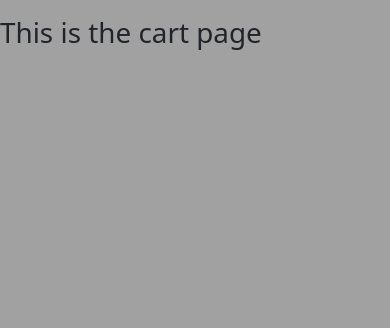
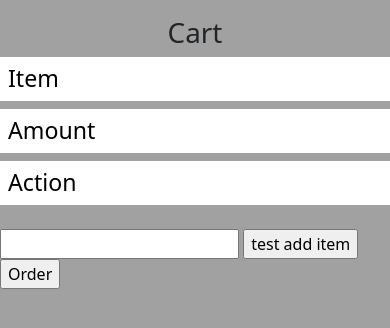
Before and after one commit to BUMETCS673/project-f23team3, a Flask app: page /cart in a window 390 px wide. Shown: the part 56-384 px from the top of the page. Run offline with Flask 3, Linux system fonts and the light colour scheme.

Commit message:
Create cart page

```diff
--- a/code/CartPage.py
+++ b/code/CartPage.py
@@ -1,8 +1,8 @@
-from flask import Blueprint, Flask, render_template, url_for
+from flask import Blueprint, Flask, render_template, url_for, request
 
 cart_layout = Blueprint('cart_layout', __name__)
 
 
-@cart_layout.route("/cart")
+@cart_layout.route("/cart", methods=['POST', 'GET'])
 def list_menu():
     return render_template("cart.html")
--- a/code/app.py
+++ b/code/app.py
@@ -1,4 +1,4 @@
-from flask import Blueprint, Flask, render_template, url_for
+from flask import Flask, render_template, request
 import flask_sqlalchemy as alchemy
 from LoginPage import login_layout
 from RegiserPage import register_layout
@@ -8,6 +8,7 @@ from ConfirmPage import confirm_layout
 
 
 app = Flask(__name__)
+app.config['SQLALCHEMY_DATABASE_URI'] = 'sqlite:///testDB.db'
 app.register_blueprint(login_layout)
 app.register_blueprint(register_layout)
 app.register_blueprint(menu_layout)
@@ -18,5 +19,6 @@ app.register_blueprint(confirm_layout)
 def index():
     return render_template('index.html')
 
+
 if __name__ == "__main__":
-    app.run(debug=True)
+    app.run()
--- a/code/templates/cart.html
+++ b/code/templates/cart.html
@@ -4,5 +4,32 @@
 <title> Shopping Cart </title>
 {% endblock %}
 {% block body %}
-<h1>This is the cart page</h1>
+<div class="content">
+    <h1 style="text-align: center">Cart</h1>
+    {% if tasks|length < 0 %}
+    <h4 style="text-align: center">Cart empty</h4>
+    {% else %}
+    <div class="table">
+      <div class="row">
+        <div class="col-sm-4">
+          <h3>Item</h3>
+        </div>
+        <div class="col-sm-4">
+          <h3>Amount</h3>
+        </div>
+        <div class="col-sm-4">
+          <h3>Action</h3>
+        </div>
+      </div>
+    </div>
+    {% endif %}
+
+    <div class="form">
+        <form action="/" method="POST">
+            <input type="text" name="test item" id="test_item">
+            <input type="submit" value="test add item">
+            <input type="submit" value="Order">
+        </form>
+    </div>
+</div>
 {% endblock %}
```
